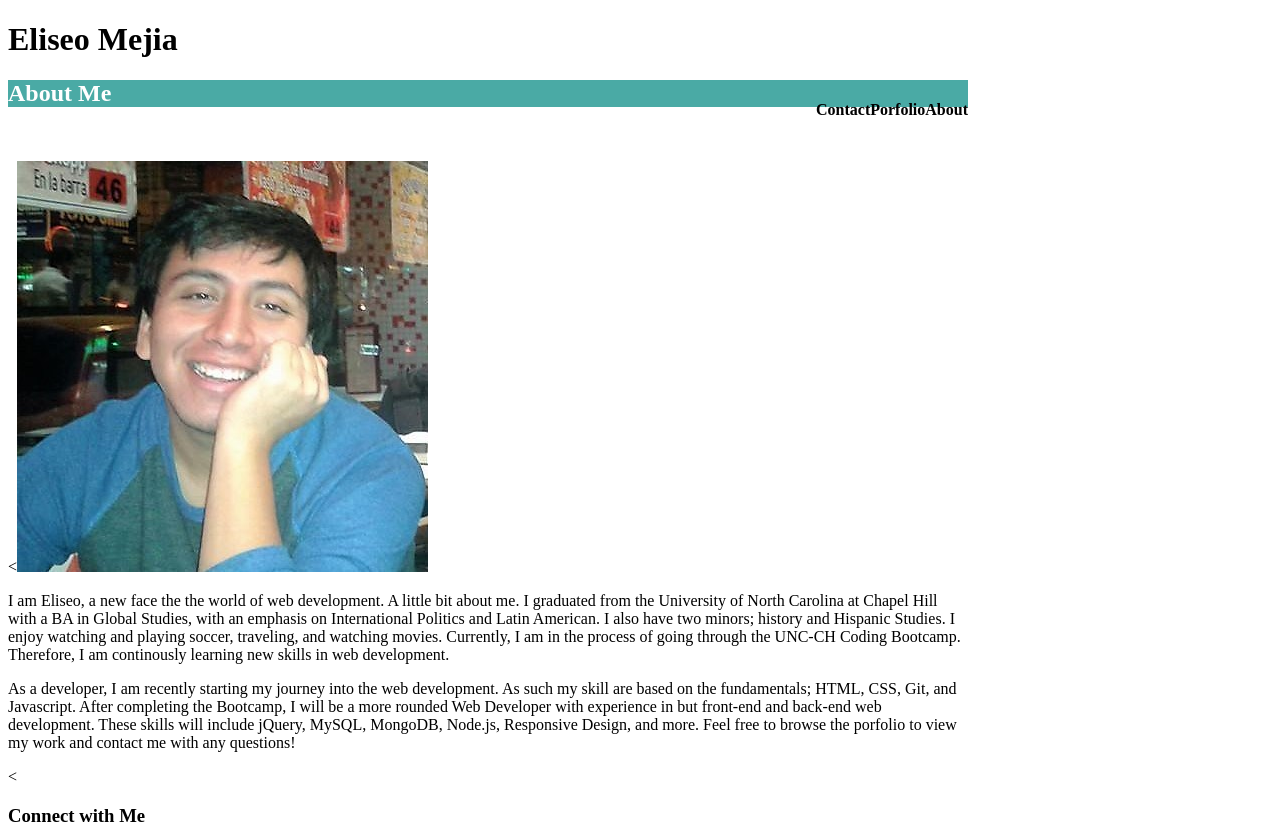
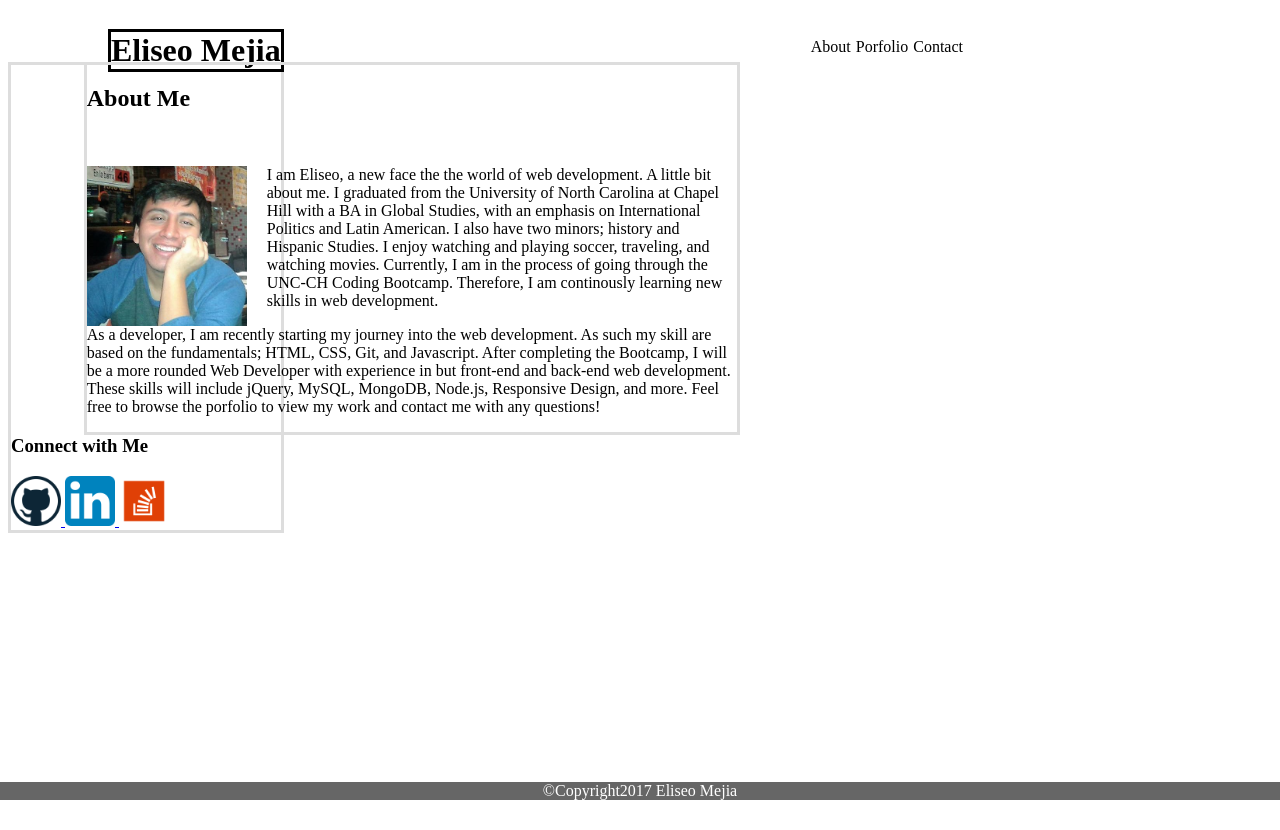
Before and after one commit to EliseoFeria14/Basic-Portfolio, a plain HTML site: page index.html in a window 1280 px wide. Shown: the top 830 px of the page. After the commit the page ends 800 px from the top, so only its background shows below. Drawn offline with Linux system fonts and the light colour scheme.

Commit message:
css style best version

```diff
--- a/assets/css/style.css
+++ b/assets/css/style.css
@@ -1,19 +1,67 @@
-body {
-	background-image: url("concrete-texture.png");
+/*main header*/
+.mainheader{}
+h1{
+	background: #ffffff;
+	border-color: #cccccc;
+	border-style: solid;
+	border-color: black;
+	float: left;
+	margin-left:100px;
 }
-.content{
+.miniheader{
+	float:right;
+	margin: 30px 5px 5px 0px;
+	border-color:#cccccc;
+}
+/*body*/
+body{
 	width: 960px;
-	float:center;
+}
+/*main article*/
+.aboutme{
+	width: 650px;
+	float:left;
+	margin-left:-200px;
+	border-style: solid;
+	border-color: #dddddd;
 
 }
+/*aside*/
+aside{
+	float:; left;
+	border-style: solid;
+	border-color: #dddddd;
+	width: 270px;
+}
 
-h2{
-	background: #4aaaa5;
-	color:#ffffff;
-	border-color: #dddddd;
-	float;left:
-	margin-left: 50px;
+/*footer*/
+
+/*profile image*/
+.Portfolioimg{
+	width: 160px;
+	height: 160px;
+	float:left;
+	padding-right: 20px;
 }
-h4{
-	float:right;
+/*icons*/
+a img{
+	height: 50px;
+	width: 50px;
 }
+/*footer*/
+footer {
+	position: absolute;
+	right: 0;
+	bottom: 0;
+	left: 0;
+	background-color: #666666;
+	text-align: center;
+	color: #ffffff;
+}
+/*porfolio images*/
+img{
+	height: 100px;
+	height: 100px;
+}
+
+/**/
--- a/index.html
+++ b/index.html
@@ -12,16 +12,19 @@
 </head>
 
 	<body class="content">
-
+		<div class="mainheader">
 		<H1>Eliseo Mejia</H1>
-			<h4>About</h4>
-			<h4>Porfolio</h4>
-			<h4>Contact</h4>
+			<p class="miniheader">Contact</p>
+			<p class="miniheader">Porfolio</p>
+			<p class="miniheader">About</p>
+		</div>
+<br><br><br>
+		<div>
 			<ARTICLE class="aboutme">
 				<h2 class="Headercolor">About Me</h2>
 			<br>
 				<p>
-				<<img class="Porfolioimg" src="https://github.com/EliseoFeria14/Basic-Portfolio/blob/master/assets/images/porfolio%20pic.jpg?raw=true" alt="Porfolio picture">
+						<img class="Portfolioimg" src="https://github.com/EliseoFeria14/Basic-Portfolio/blob/master/assets/images/porfolio%20pic.jpg?raw=true" alt="Porfolio picture">
 					<p>
 					I am Eliseo, a new face the the world of web development. A little bit about me. I graduated from the University of North Carolina at Chapel Hill with a BA in Global Studies, with an emphasis on International Politics and Latin American. I also have two minors; history and Hispanic Studies. I enjoy watching and playing soccer, traveling, and watching movies. Currently, I am in the process of going through the UNC-CH Coding Bootcamp. Therefore, I am continously learning new skills in web development.
 					</p>
@@ -32,9 +35,9 @@
 			</ARTICLE>
 
 			<aside class="social">
-			<<h3 class="Headercolor">Connect with Me</h3>
+				<h3 class="Headercolor">Connect with Me</h3>
 
-			<a href="https://github.com/EliseoFeria14"><img src="https://github.com/EliseoFeria14/Basic-Portfolio/blob/master/assets/images/githubicon.png?raw=true" alt="github cat">
+					<a  href="https://github.com/EliseoFeria14"><img src="https://github.com/EliseoFeria14/Basic-Portfolio/blob/master/assets/images/githubicon.png?raw=true"  alt="github cat">
 					</a>
 
 					<a href="https://www.linkedin.com/in/eliseo-feria-mejia-23903a88/"><img src="https://github.com/EliseoFeria14/Basic-Portfolio/blob/master/assets/images/linkedinicon.png?raw=true">
@@ -43,10 +46,12 @@
 					<a href="https://stackoverflow.com/users/8078738/eliseoferia"><img src="https://github.com/EliseoFeria14/Basic-Portfolio/blob/master/assets/images/stackoverflowicon.png?raw=true">
 					</a>
 			</aside>
+	</div>
 
 		<footer class="footer">
 			©Copyright2017 Eliseo Mejia
 		</footer>
+
 	</body>
 
 </html>
```
Also changed, not shown: contact.html (+12 -5 lines), portfolio.html (+14 -7 lines). Lines whose indentation alone changed are shown as unchanged.
